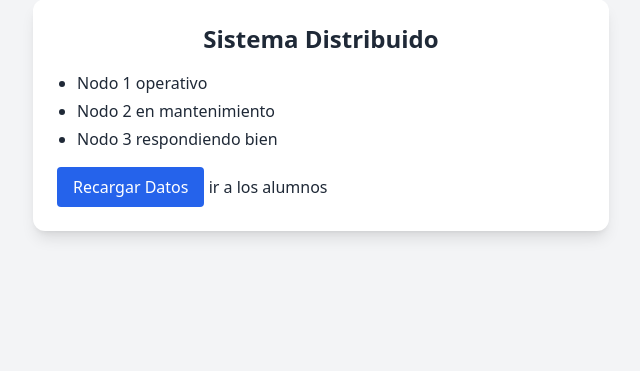
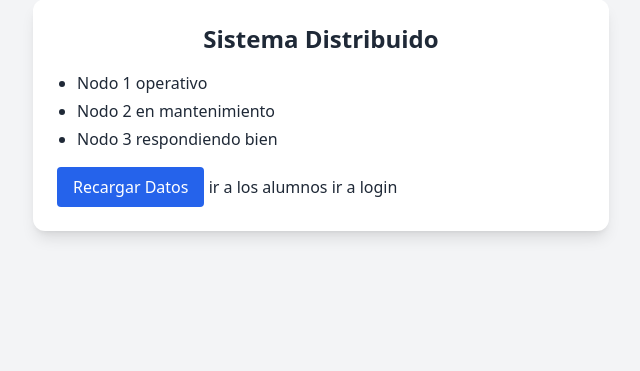
Before and after one commit to Luis-Inzunza/Gestion-de-Calificaciones, a PHP site: page / in a window 1280 px wide. Shown: the part 285-656 px from the top of the page, without its empty margins (319-959 px from the left). Run offline with PHP 8.4, Linux system fonts and the light colour scheme; some libraries are stand-ins or nearby versions.

Commit message:
fix: poder ir a Login para probar

```diff
--- a/index.php
+++ b/index.php
@@ -20,6 +20,7 @@
       Recargar Datos
     </button>
     <a href="./pages/alumnos.php">ir a los alumnos</a>
+    <a href="./pages/login/login.php">ir a login</a>
   </div>
 
   <script>
```
